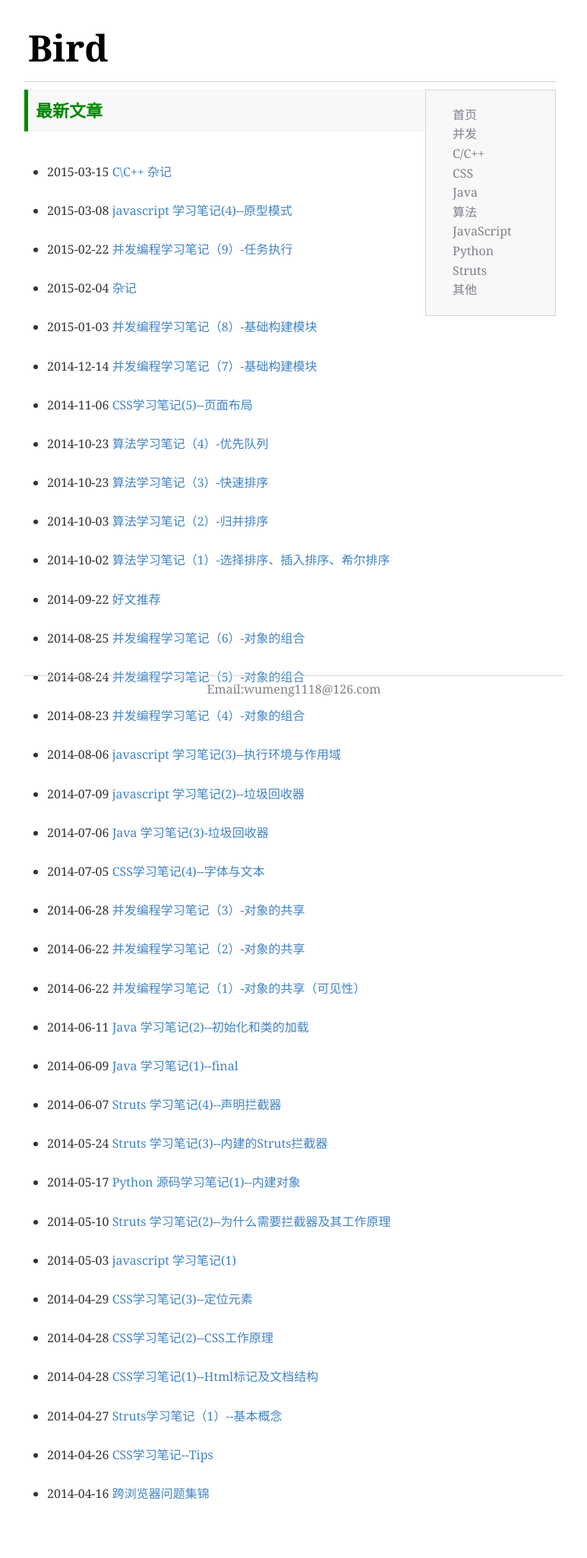
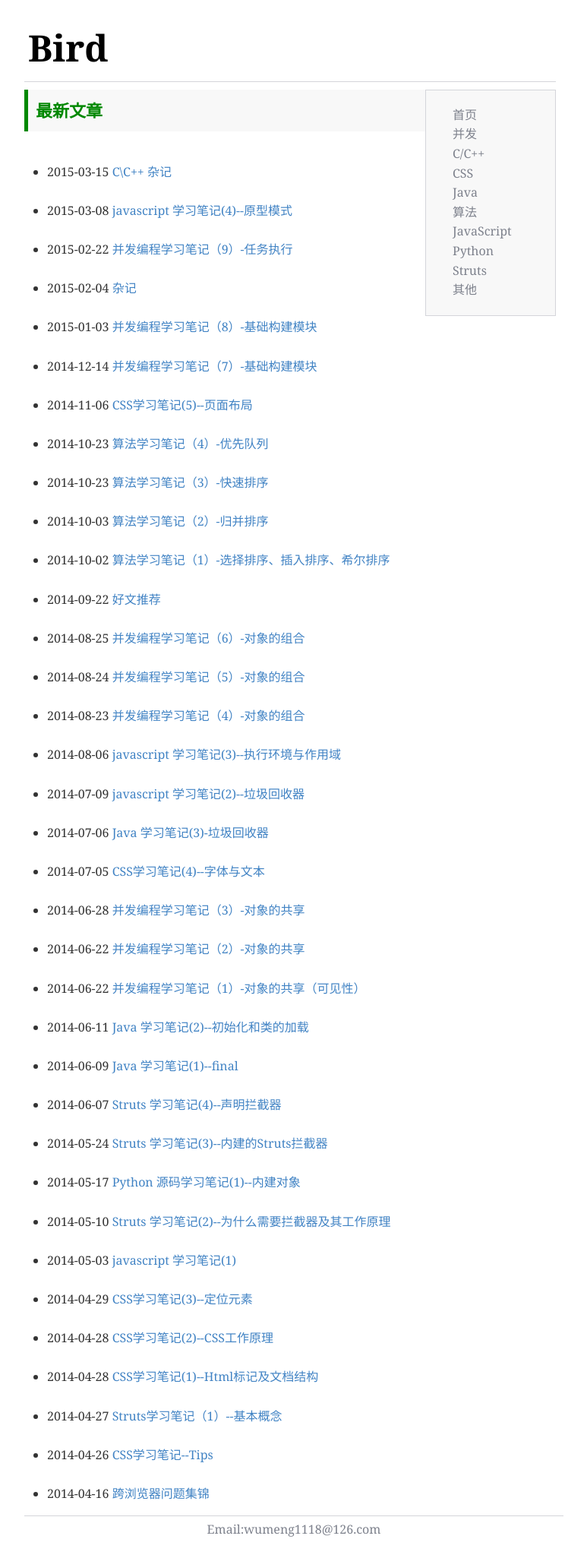
Before and after one commit to Qing-Shuang/Bird, a Jekyll site: the page built from index.html, in a window 1280 px wide. Shown: the whole page at 76% size, without its empty margins (258-1031 px from the left). Built offline with Jekyll 4.4.1, drawn with Linux system fonts in a browser that asks for light colours; Markdown is read by kramdown in place of the engine named in the settings; the list of posts is cut into pages by our own code; before the commit the page ends 1995 px from its top, so only the background shows below that.

Commit message:
Update layouts.css

```diff
--- a/css/layouts.css
+++ b/css/layouts.css
@@ -1,12 +1,14 @@
 html,body {
-  height: 100%;
+  /*height: 100%;*/
 }
 
 #container{
+  /*
   min-height:100%;
-  /*height: auto !important;*/
+  height: auto !important;
   height:100%;
   position:relative;
+  */
 }
 
 #header{
@@ -24,7 +26,7 @@ html,body {
 }
 
 #content{
-  padding-bottom:20px;
+  /*padding-bottom:20px;*/
 }
 
 #footer{
@@ -34,9 +36,9 @@ html,body {
   margin-top:20px;
   text-align:center;
   color:#7D818C;
-  height:20px;
-  position:absolute;
-  bottom:0;
+  /*height:20px;*/
+  /*position:absolute;*/
+  /*bottom:0;*/
   width:100%;
 }
 
@@ -46,7 +48,6 @@ html,body {
 
 #left{
   float:left;
-  word-wrap:break-word;
   margin-right:-160px;
 }
 
```
